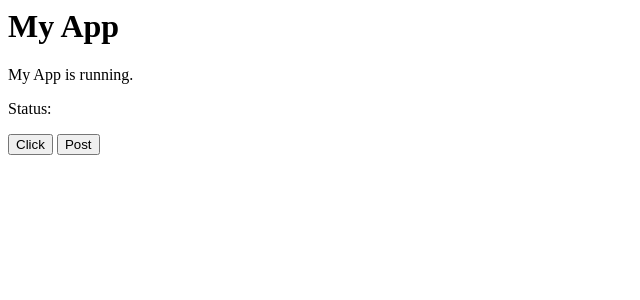
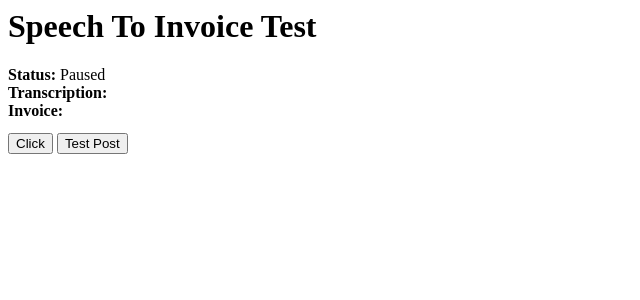
Before and after one commit to erikbg7/speech-recognition-project, a Flask app: page / in a window 1280 px wide. Shown: the top 300 px of the page, without its empty margins (0-640 px from the left). Run offline with Flask 2, Linux system fonts and the light colour scheme.

Commit message:
💄 Display transcribed information

```diff
--- a/src/ui/app.py
+++ b/src/ui/app.py
@@ -13,4 +13,4 @@
 def process_data():
     text = request.data.decode("utf-8")
     results = process_request(text)
-    return results[0].toJSON()
+    return results[0].toJSON() if len(results) > 0 else {}
--- a/src/ui/templates/index.html
+++ b/src/ui/templates/index.html
@@ -1,34 +1,54 @@
 
 <html>
   <head>
-    <title>My App</title>
+    <title>Speech To Invoice Test</title>
   </head>
   <body>
-    <h1>My App</h1>
-    <p>My App is running.</p>
+    <h1>Speech To Invoice Test</h1>
+
     <div>
-      <span>Status:</span>
-      <span id="status"></span>
+      <span>
+        <strong>Status:</strong>
+      </span>
+      <span id="status">Paused</span>
     </div>
-    <div id="results">
-      <span id="final_span" class="final"></span>
-      <span id="interim_span" class="interim"></span>
-      <p>
+
+    <div>
+      <span>
+        <strong>Transcription:</strong>
+      </span>
+      <span id="results">
+        <span id="final_span" class="final"></span>
+        <span id="interim_span" class="interim"></span>
+      </span>
     </div>
+
+    <div>
+      <span>
+        <strong>Invoice:</strong>
+      </span>
+      <pre id="invoice"></pre>
+    </div>
+
     <button onclick="init()">Click</button>
-    <button onclick="process()">Post</button>
+    <button onclick="process('3 barras de quarto')">Test Post</button>
   </body>
   <script>
 
-    function process() {
+    function process(t) {
+      console.log('request', t)
       fetch('http://127.0.0.1:5000/process-data', {
         method: 'POST',
         headers: {
           'Content-Type': 'application/json'
         },
-        body: "This is my text"
+        body: t
       }).then(response => response.json())
-        .then(data => console.log(data));
+        .then(data => {
+          console.log(data)
+          const invoice = document.getElementById("invoice")
+          invoice.innerHTML = JSON.stringify(data, null, 4)
+        });
     }
 
 
@@ -40,6 +60,7 @@
     let final_transcript = '';
     let final_span = document.getElementById('final_span');
     let interim_span = document.getElementById('interim_span');
+    let recognition_status = document.getElementById('status');
 
     const one_line = /\n/g;
     const two_line = /\n\n/g;
@@ -48,16 +69,24 @@
     }
 
     function init() {
+      final_transcript = ""
+      final_span.innerHTML = '';
+      interim_span.innerHTML = '';
       recognition.start();
-      document.getElementById('status').innerHTML = 'Listening...';
+      recognition_status.innerHTML = 'Listening...';
     }
 
     // This event needs recognition.continuous = false to be triggered
     // We will need to restart the speech recognition after this event
-    // recognition.onspeechend = (event) => {
-    //   console.log({event})
-    //   console.log('Speech has stopped being detected');
-    // }
+    recognition.onspeechend = () => {
+      console.log('final', final_transcript)
+      process(final_transcript);
+      final_transcript = '';
+      final_span.innerHTML = '';
+      interim_span.innerHTML = '';
+      recognition_status.innerHTML = 'Paused';
+      console.log('Speech has stopped being detected');
+    }
 
     recognition.onresult = function(event) {
       var interim_transcript = '';
```
